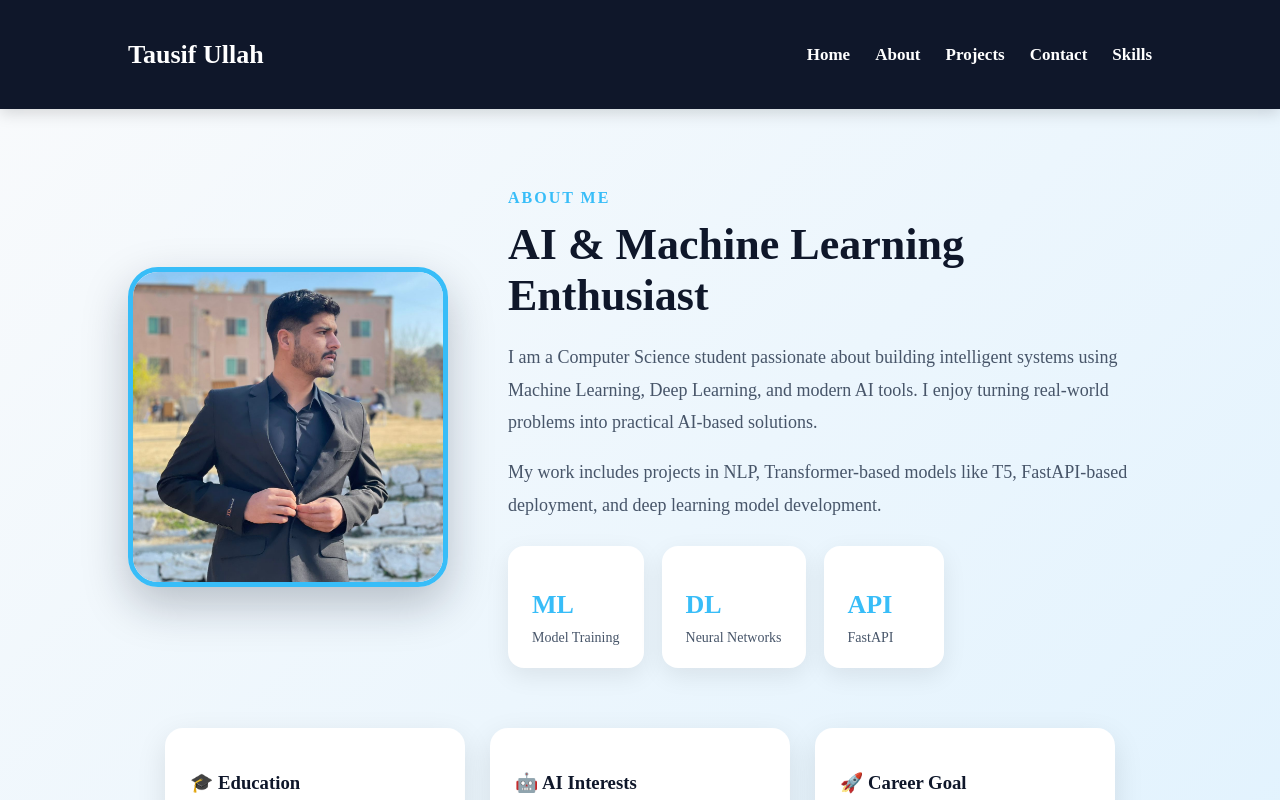
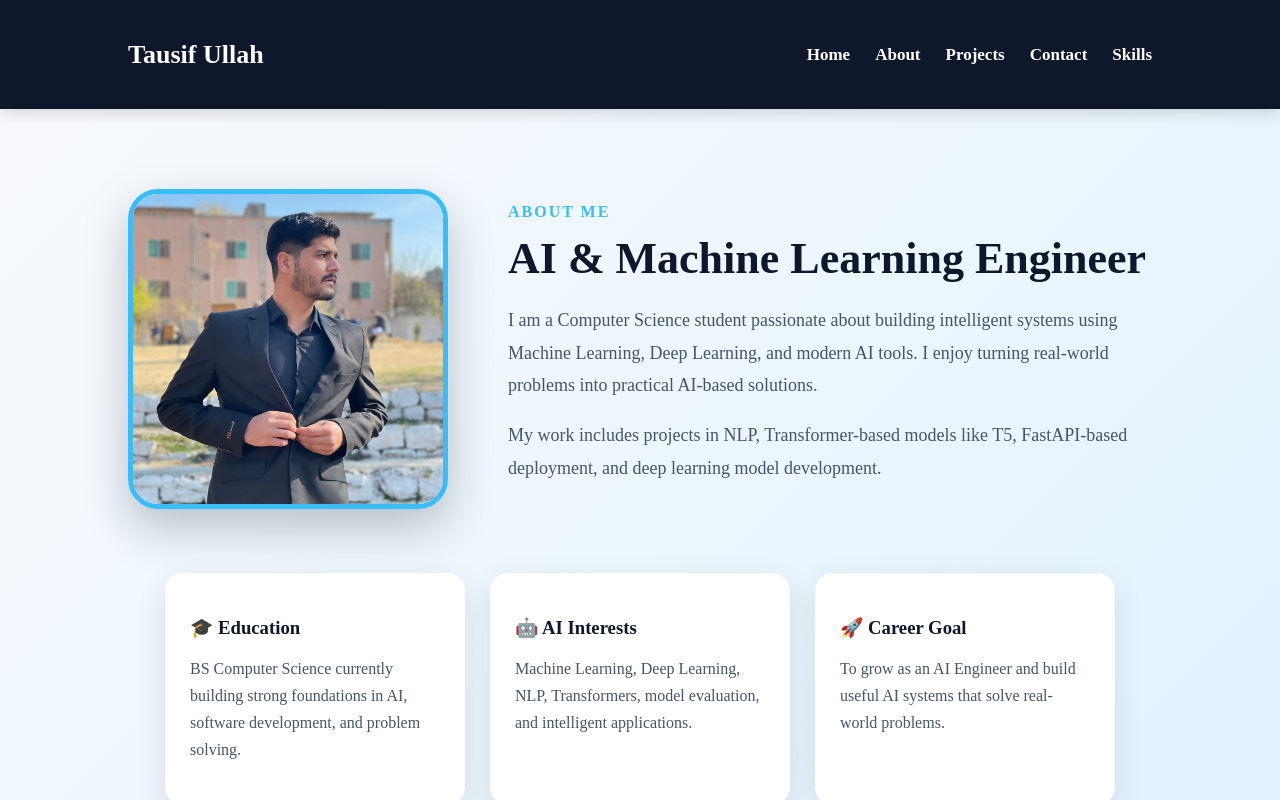
Before and after one commit to Tausifullah786/my-portfolio, a React (Vite) app: page /about in a window 1280 px wide. Shown: the top 800 px of the page. Built offline with nearby package versions, Linux system fonts and the light colour scheme.

Commit message:
Improve about page design

```diff
--- a/src/pages/About.jsx
+++ b/src/pages/About.jsx
@@ -10,7 +10,7 @@ function About() {
 
         <div className="about-text">
           <span className="section-label">About Me</span>
-          <h1>AI & Machine Learning Enthusiast</h1>
+          <h1>AI & Machine Learning Engineer</h1>
 
           <p>
             I am a Computer Science student passionate about building intelligent
@@ -23,20 +23,6 @@ function About() {
             FastAPI-based deployment, and deep learning model development.
           </p>
 
-          <div className="about-stats">
-            <div>
-              <h3>ML</h3>
-              <p>Model Training</p>
-            </div>
-            <div>
-              <h3>DL</h3>
-              <p>Neural Networks</p>
-            </div>
-            <div>
-              <h3>API</h3>
-              <p>FastAPI</p>
-            </div>
-          </div>
         </div>
       </div>
 
```
